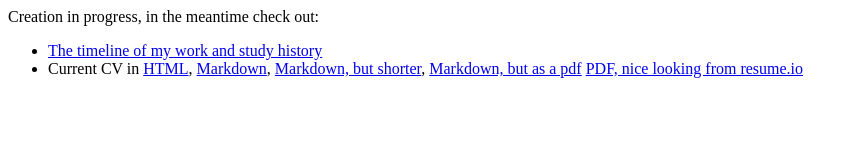
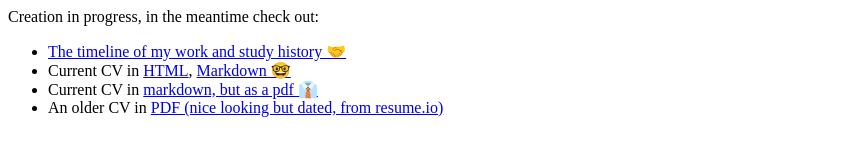
Before and after one commit to delanni/cv, a plain HTML site: page index.html in a window 1280 px wide. Shown: the whole page, without its empty margins (0-858 px from the left). Drawn offline with Linux system fonts and the light colour scheme.

Commit message:
Update with new links

```diff
--- a/index.html
+++ b/index.html
@@ -31,12 +31,16 @@
     Creation in progress, in the meantime check out:
     <ul>
       <li>
-        <a href="timeline.html">The timeline of my work and study history</a>
+        <a href="timeline.html">The timeline of my work and study history 🤝</a>
       </li>
       <li>
-        Current CV in <a href="cv">HTML</a>, <a href="cv.md">Markdown</a>,
-        <a href="cv_short.md">Markdown, but shorter</a>, <a href="cv_alex_szabo_2019_01_30.pdf">Markdown, but as a pdf</a>
-        <a href="cv_alex_szabo_2019_03_06.pdf">PDF, nice looking from resume.io</a>
+        Current CV in <a href="cv">HTML</a>, <a href="cv.md">Markdown 🤓</a>
+      </li>
+      <li>
+        Current CV in <a href="cv_alex_szabo_2020_01_08.pdf">markdown, but as a pdf 👔</a>
+      </li>
+      <li>
+        An older CV in <a href="cv_alex_szabo_2019_03_06.pdf">PDF (nice looking but dated, from resume.io) </a>
       </li>
     </ul>
   </body>
```
